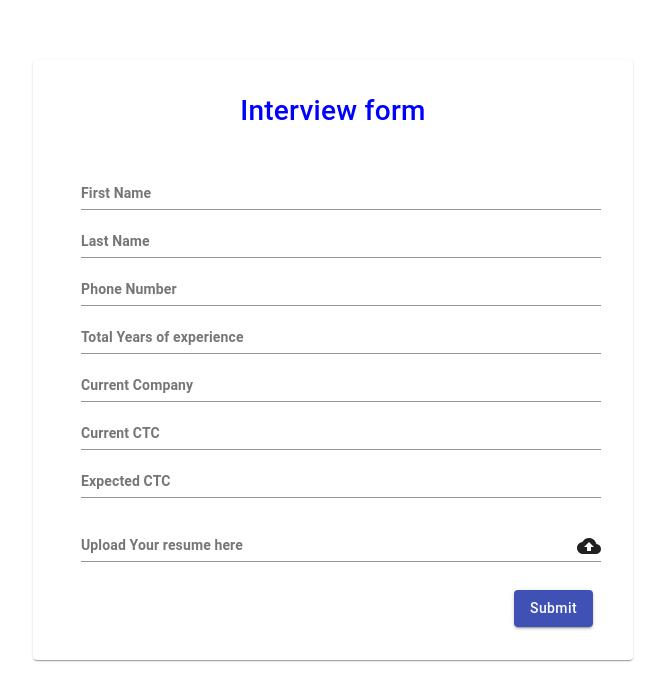
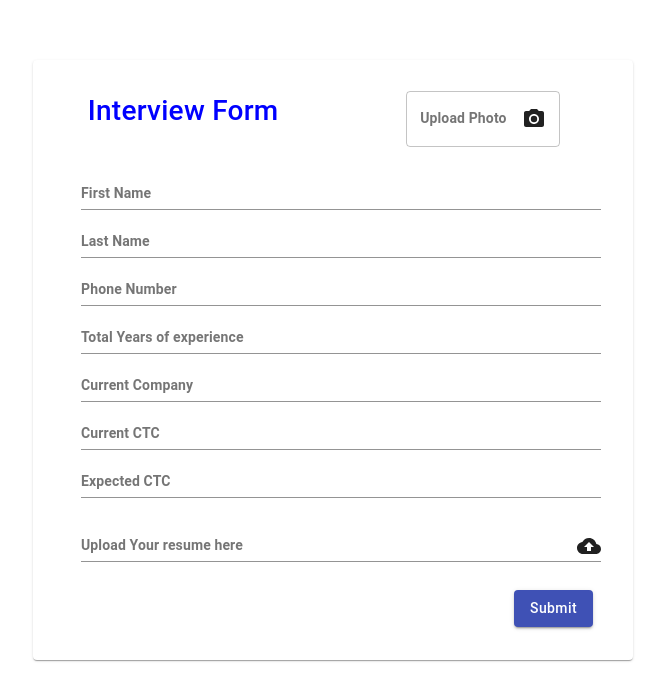
Before and after one commit to Prakrithi-Shetty/Employeeform, a React (Create React App) app: page / in a window 1280 px wide. Shown: the top 700 px of the page, without its empty margins (367-1032 px from the left). Built offline with nearby package versions, Linux system fonts and the light colour scheme.

Commit message:
second commit

```diff
--- a/src/Form.js
+++ b/src/Form.js
@@ -9,6 +9,7 @@ import TextField from "@material-ui/core/TextField";
 import CloudUploadIcon from "@material-ui/icons/CloudUpload";
 import InputAdornment from "@material-ui/core/InputAdornment";
 import Button from "@material-ui/core/Button";
+import PhotoCameraIcon from "@material-ui/icons/PhotoCamera";
 import Details from "./Table";
 
 import { withRouter } from 'react-router';
@@ -31,6 +32,7 @@ const useStyles = makeStyles(theme => ({
       boxShadow: "0 3px 6px 0 rgba(0, 0, 0, 0.70)"
     }
   },
+
   button: {
     float: "Right",
     marginTop: 20,
@@ -38,6 +40,13 @@ const useStyles = makeStyles(theme => ({
   },
   textTransform: {
     textTransform: "capitalize"
+  },
+  photo:{
+marginLeft:10,
+marginRight:10,
+width:170,
+marginTop:15,
+
   },
   textField: {
     marginLeft: theme.spacing(1),
@@ -64,6 +73,13 @@ marginRight:40,
         textAlign: "center",
         color:"blue"
 
+  },
+
+
+  main:{
+    display: "flex",
+    flexDirection: "row",
+    justifyContent:"space-around",
   }
 
 }));
@@ -79,9 +95,41 @@ function Form(props) {
     <div>
 
     <Card className={classes.root}>
-    <Typography className={classes.typo}>
-      Interview form
-    </Typography>
+      <div className={classes.main}>
+        <div><Typography className={classes.typo}>Interview Form</Typography></div>
+        <div className={classes.photo}>
+        <TextField
+                id="Upload Your photo here"
+                type="file"
+                style={{ display: "none" }}
+                variant="outlined"
+
+                margin="normal"
+                className={classes.textField}
+              />
+
+              <label htmlFor="Upload Your photo here ">
+                <TextField
+                  label=" Upload Photo"
+
+                  variant="outlined"
+                  margin="normal"
+                  className={classes.textField}
+                  InputProps={{
+                    endAdornment: (
+                      <InputAdornment position="end" className={classes.icon}>
+
+                        <PhotoCameraIcon />
+                      </InputAdornment>
+                    )
+                  }}
+                />
+              </label>
+
+
+
+        </div>
+      </div>
     <div className={classes.div1}>
     <TextField
 
--- a/src/Table.js
+++ b/src/Table.js
@@ -62,6 +62,21 @@ marginRight:40,
         textAlign: "center",
         color:"blue"
 
+  },
+  root: {
+    width: 600,
+    height: 600,
+    marginLeft: 400,
+    marginRight: 45,
+    marginTop: 60,
+
+    "&:hover": {
+      // backgroundColor: 'rgb(7, 177, 77, 0.42)'
+      // border: "solid",
+      // padding: 10,
+      // boxShadow: 10
+      boxShadow: "0 3px 6px 0 rgba(0, 0, 0, 0.70)"
+    }
   }
 
 }));
@@ -77,7 +92,9 @@ function Details(props) {
   console.log(info);
   return (
     <div>
-    <div>info.firstname</div>
+   <Card className={classes.root}>
+     hi
+   </Card>
 
 
     </div>
```
